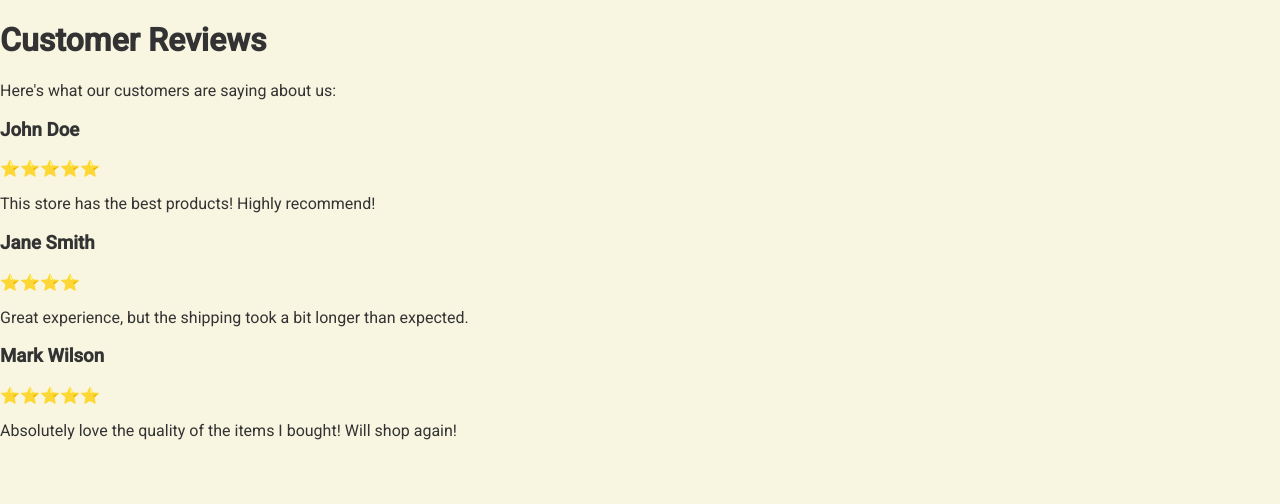
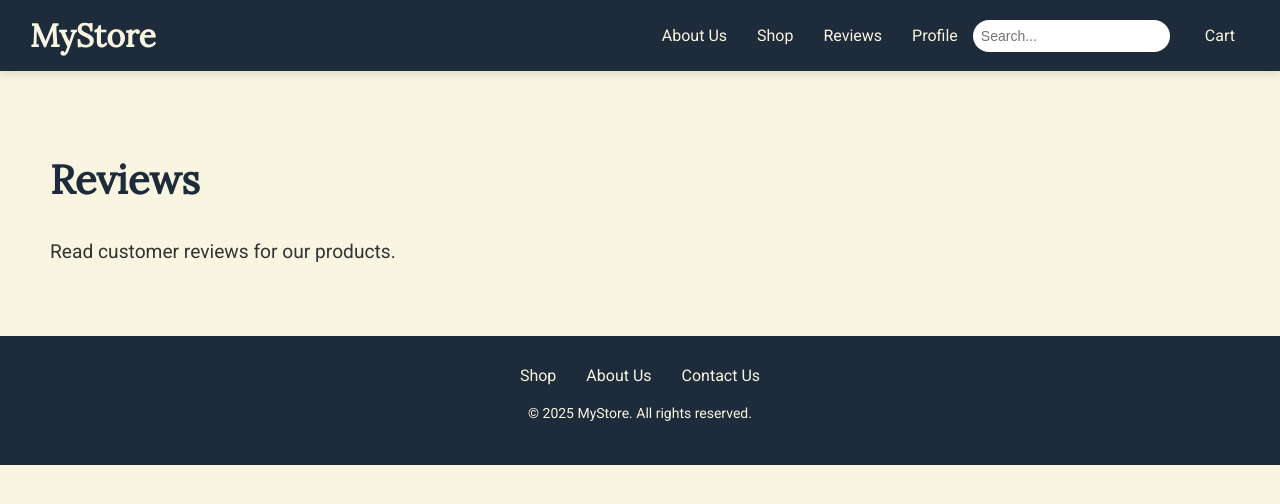
Before and after one commit to nougat-rey/gardenway_frontend, a React (Create React App) app: page /reviews in a window 1280 px wide. Shown: the top 504 px of the page. Built offline with nearby package versions, Linux system fonts and the light colour scheme.

Commit message:
Implement Layout so all pages will have header and footer + adjust flexbox and grid so that footer stays at the bottom of the page

```diff
--- a/src/App.js
+++ b/src/App.js
@@ -1,25 +1,30 @@
 // src/App.js
 import React from 'react';
 import { BrowserRouter as Router, Routes, Route } from 'react-router-dom';
+
+// Import pages/components
 import LandingPage from './components/LandingPage';
 import AboutUs from './components/AboutUs';
-import Shop from './components/Shop';
-import Reviews from './components/Reviews';
-import Profile from './components/Profile';
 import Cart from './components/Cart';
 import ContactUs from './components/ContactUs';
+import Shop from './components/Shop';
+import Profile from './components/Profile';
+import Reviews from './components/Reviews';
+
+// Layout will be used to wrap the pages with header and footer
+import Layout from './components/Layout';
 
 const App = () => {
   return (
     <Router>
       <Routes>
         <Route path="/" element={<LandingPage />} />
-        <Route path="/about" element={<AboutUs />} />
-        <Route path="/shop" element={<Shop />} />
-        <Route path="/contact" element={<ContactUs />} />
-        <Route path="/reviews" element={<Reviews />} />
-        <Route path="/profile" element={<Profile />} />
-        <Route path="/cart" element={<Cart />} />
+        <Route path="/about" element={<Layout><AboutUs /></Layout>} />
+        <Route path="/contact" element={<Layout><ContactUs /></Layout>} />
+        <Route path="/shop" element={<Layout><Shop /></Layout>} />
+        <Route path="/cart" element={<Layout><Cart /></Layout>} />
+        <Route path="/profile" element={<Layout><Profile /></Layout>} />
+        <Route path="/reviews" element={<Layout><Reviews /></Layout>} />
       </Routes>
     </Router>
   );
--- a/src/components/AboutUs.js
+++ b/src/components/AboutUs.js
@@ -4,8 +4,8 @@ import React from 'react';
 const AboutUs = () => {
   return (
     <div>
-      <h1>About Us</h1>
-      <p>We are a fictional store that sells amazing products!</p>
+      <h2>About Us</h2>
+      <p>Welcome to our about page. Here's some information about our company.</p>
     </div>
   );
 };
--- a/src/components/Cart.js
+++ b/src/components/Cart.js
@@ -4,26 +4,8 @@ import React from 'react';
 const Cart = () => {
   return (
     <div>
-      <h1>Your Cart</h1>
-      <p>Here are the items you have added to your cart:</p>
-
-      <div className="cart-item">
-        <h3>Product 1</h3>
-        <p>Quantity: 1</p>
-        <p>Price: $20.00</p>
-      </div>
-
-      <div className="cart-item">
-        <h3>Product 2</h3>
-        <p>Quantity: 2</p>
-        <p>Price: $60.00</p>
-      </div>
-
-      <div className="cart-total">
-        <h2>Total: $80.00</h2>
-      </div>
-
-      <button>Proceed to Checkout</button>
+      <h2>Your Cart</h2>
+      <p>Your shopping cart is empty.</p>
     </div>
   );
 };
--- a/src/components/ContactUs.js
+++ b/src/components/ContactUs.js
@@ -1,11 +1,11 @@
-// src/components/AboutUs.js
+// src/components/ContactUs.js
 import React from 'react';
 
 const ContactUs = () => {
   return (
     <div>
-      <h1>Contact Us</h1>
-      <p>To be added</p>
+      <h2>Contact Us</h2>
+      <p>If you have any questions, feel free to reach out to us via email or phone.</p>
     </div>
   );
 };
--- a/src/components/LandingPage.css
+++ b/src/components/LandingPage.css
@@ -1,67 +1,7 @@
-/* Default body font */
-body {
-    font-family: 'Roboto', sans-serif;  /* Body font */
-    background-color: #f8f5e1;  /* Light beige background */
-    margin: 0;
-    padding: 0;
-    color: #333;  /* Dark text for readability */
-  }
+/* LandingPage.css */
 
-  /* Header styles */
-  .header {
-    display: flex;
-    justify-content: space-between;
-    align-items: center;
-    background-color: #1d2b3a;
-    padding: 15px 30px;
-    color: white;
-    position: sticky;
-    top: 0;
-    z-index: 1000;
-    box-shadow: 0 4px 8px rgba(0, 0, 0, 0.1);
-  }
-
-  /* Header Logo and Navigation */
-  .header .logo h1 {
-    margin: 0;
-    font-family: 'Lora', serif;  /* Logo font */
-    font-size: 2rem;
-    color: #f8f5e1;
-  }
-
-  .header .nav {
-    display: flex;
-    align-items: center;
-  }
-
-  .header .nav a {
-    color: #f8f5e1;
-    text-decoration: none;
-    margin: 0 15px;
-    font-family: 'Roboto', sans-serif;  /* Ensuring the same font family */
-    font-weight: 400;  /* Unbolded links */
-    font-size: 16px;
-    transition: color 0.3s ease;
-  }
-
-  .header .nav a:hover {
-    text-decoration: underline;
-    color: #A0B99D;  /* Soft Sage Green */
-  }
-
-  .header .search-bar input {
-    padding: 8px;
-    margin-right: 20px;
-    border: none;
-    border-radius: 25px;
-    font-size: 14px;
-    background-color: #fff;
-    color: #333;
-    transition: all 0.3s ease;
-  }
-
-  /* Main content styles */
-  main {
+/* Main content styles */
+main {
     display: grid;
     grid-template-columns: repeat(auto-fit, minmax(300px, 1fr));  /* Responsive grid */
     gap: 20px;
@@ -98,65 +38,16 @@ body {
     margin-top: 15px;
   }
 
-  /* Responsive design adjustments */
-  @media (max-width: 768px) {
-    .header {
-      flex-direction: column;
-      text-align: center;
-    }
-
-    .header .nav {
-      margin-top: 15px;
-    }
-
-    main {
-      grid-template-columns: 1fr;  /* Single column on smaller screens */
-    }
-  }
-
-  /* Footer Styles */
-  footer {
-    background-color: #1d2b3a;  /* Dark blue for footer */
-    color: #f8f5e1;  /* Light text for footer */
-    padding: 30px 0;
-    text-align: center;
-  }
-
-  footer nav {
-    margin-bottom: 20px;
-  }
-
-  footer nav a {
-    color: #f8f5e1;  /* Light color for links */
-    text-decoration: none;
-    margin: 0 15px;
-    font-family: 'Roboto', sans-serif;  /* Ensure matching font family */
-    font-weight: 400;  /* Unbolded links */
-    font-size: 16px;  /* Same font size as header links */
-  }
-
-  footer nav a:hover {
-    text-decoration: underline;
-    color: #A0B99D;  /* Soft Sage Green on hover */
-  }
-
-  footer p {
-    font-size: 14px;
-    color: #f8f5e1;
-  }
-
-  /* Hover Effects for Buttons and Links */
-  .header .nav a {
-    transition: color 0.3s ease, transform 0.3s ease;
-  }
-
-  .header .nav a:hover {
-    color: #A0B99D;
-    transform: translateY(-3px);  /* Smooth hover lift effect */
-  }
-
+  /* Hover Effects for Cards */
   .card:hover {
     transform: scale(1.05);  /* Slight zoom effect on card hover */
     box-shadow: 0 8px 20px rgba(0, 0, 0, 0.2);
     transition: transform 0.3s ease, box-shadow 0.3s ease;
   }
+
+  /* Responsive design adjustments for main content */
+  @media (max-width: 768px) {
+    main {
+      grid-template-columns: 1fr;  /* Single column on smaller screens */
+    }
+  }
--- /dev/null
+++ b/src/components/Layout.css
@@ -0,0 +1,131 @@
+/* Layout.css */
+
+/* Ensure the body or wrapper is a flex container */
+body {
+    font-family: 'Roboto', sans-serif;
+    background-color: #f8f5e1;
+    margin: 0;
+    padding: 0;
+    color: #333;
+    display: flex;
+    flex-direction: column;  /* Stack header, main, and footer vertically */
+    height: 100vh;  /* Full viewport height */
+  }
+
+  /* This will ensure the content area (header + main) takes up the available space */
+  .landing-page {
+    display: flex;
+    flex-direction: column;  /* Stack the children vertically */
+    flex-grow: 1;  /* This ensures the content area takes the available space */
+  }
+
+  /* Header styles */
+  .header {
+    display: flex;
+    justify-content: space-between;
+    align-items: center;
+    background-color: #1d2b3a;
+    padding: 15px 30px;
+    color: white;
+    position: sticky;
+    top: 0;
+    z-index: 1000;
+    box-shadow: 0 4px 8px rgba(0, 0, 0, 0.1);
+  }
+
+  /* Header Logo and Navigation */
+  .header .logo h1 {
+    margin: 0;
+    font-family: 'Lora', serif;  /* Logo font */
+    font-size: 2rem;
+    color: #f8f5e1;
+  }
+
+  .header .nav {
+    display: flex;
+    align-items: center;
+  }
+
+  .header .nav a {
+    color: #f8f5e1;
+    text-decoration: none;
+    margin: 0 15px;
+    font-family: 'Roboto', sans-serif;
+    font-weight: 400;  /* Unbolded links */
+    font-size: 16px;
+    transition: color 0.3s ease;
+  }
+
+  .header .nav a:hover {
+    text-decoration: underline;
+    color: #A0B99D;  /* Soft Sage Green */
+  }
+
+  .header .search-bar input {
+    padding: 8px;
+    margin-right: 20px;
+    border: none;
+    border-radius: 25px;
+    font-size: 14px;
+    background-color: #fff;
+    color: #333;
+    transition: all 0.3s ease;
+  }
+
+  /* Main content styles */
+  main {
+    display: grid;
+    grid-template-columns: repeat(auto-fit, minmax(300px, 1fr));  /* Responsive grid */
+    gap: 20px;
+    padding: 50px;
+    background-color: #f8f5e1;
+    flex-grow: 1;  /* This allows the main section to take up available space */
+  }
+
+  /* Footer Styles */
+  footer {
+    background-color: #1d2b3a;  /* Dark blue for footer */
+    color: #f8f5e1;  /* Light text for footer */
+    padding: 30px 0;
+    text-align: center;
+    margin-top: auto;  /* Push footer to the bottom of the page */
+  }
+
+  footer nav {
+    margin-bottom: 20px;
+  }
+
+  footer nav a {
+    color: #f8f5e1;
+    text-decoration: none;
+    margin: 0 15px;
+    font-family: 'Roboto', sans-serif;
+    font-weight: 400;
+    font-size: 16px;
+  }
+
+  footer nav a:hover {
+    text-decoration: underline;
+    color: #A0B99D;  /* Soft Sage Green */
+  }
+
+  footer p {
+    font-size: 14px;
+    color: #f8f5e1;
+  }
+
+  /* Responsive design adjustments for header */
+  @media (max-width: 768px) {
+    .header {
+      flex-direction: column;
+      text-align: center;
+    }
+
+    .header .nav {
+      margin-top: 15px;
+    }
+
+    main {
+      grid-template-columns: 1fr;  /* Single column on smaller screens */
+    }
+  }
--- /dev/null
+++ b/src/components/Layout.js
@@ -0,0 +1,43 @@
+// src/components/Layout.js
+import React from 'react';
+import { Link } from 'react-router-dom';
+import './Layout.css';  // Add styles for the layout
+
+const Layout = ({ children }) => {
+  return (
+    <div className="layout">
+      <header className="header">
+        <div className="logo">
+          <h1>MyStore</h1>
+        </div>
+        <nav className="nav">
+          <Link to="/about">About Us</Link>
+          <Link to="/shop">Shop</Link>
+          <Link to="/reviews">Reviews</Link>
+          <Link to="/profile">Profile</Link>
+          <div className="search-bar">
+            <input type="text" placeholder="Search..." />
+          </div>
+          <Link to="/cart">Cart</Link>
+        </nav>
+      </header>
+
+      {/* Main Content */}
+      <main>
+        {children}  {/* This is where page-specific content will go */}
+      </main>
+
+      {/* Footer */}
+      <footer>
+        <nav>
+          <Link to="/shop">Shop</Link>
+          <Link to="/about">About Us</Link>
+          <Link to="/contact">Contact Us</Link>
+        </nav>
+        <p>© 2025 MyStore. All rights reserved.</p>
+      </footer>
+    </div>
+  );
+};
+
+export default Layout;
--- a/src/components/Profile.js
+++ b/src/components/Profile.js
@@ -4,14 +4,8 @@ import React from 'react';
 const Profile = () => {
   return (
     <div>
-      <h1>My Profile</h1>
+      <h2>Profile</h2>
       <p>Welcome to your profile page!</p>
-
-      <div className="profile-info">
-        <h2>Username: johndoe</h2>
-        <p>Email: johndoe@example.com</p>
-        <p>Joined: January 2022</p>
-      </div>
     </div>
   );
 };
--- a/src/components/Reviews.js
+++ b/src/components/Reviews.js
@@ -4,26 +4,8 @@ import React from 'react';
 const Reviews = () => {
   return (
     <div>
-      <h1>Customer Reviews</h1>
-      <p>Here's what our customers are saying about us:</p>
-
-      <div className="review">
-        <h3>John Doe</h3>
-        <p>⭐⭐⭐⭐⭐</p>
-        <p>This store has the best products! Highly recommend!</p>
-      </div>
-
-      <div className="review">
-        <h3>Jane Smith</h3>
-        <p>⭐⭐⭐⭐</p>
-        <p>Great experience, but the shipping took a bit longer than expected.</p>
-      </div>
-
-      <div className="review">
-        <h3>Mark Wilson</h3>
-        <p>⭐⭐⭐⭐⭐</p>
-        <p>Absolutely love the quality of the items I bought! Will shop again!</p>
-      </div>
+      <h2>Reviews</h2>
+      <p>Read customer reviews for our products.</p>
     </div>
   );
 };
--- a/src/components/Shop.js
+++ b/src/components/Shop.js
@@ -4,23 +4,8 @@ import React from 'react';
 const Shop = () => {
   return (
     <div>
-      <h1>Shop</h1>
-      <p>Browse through our amazing products below:</p>
-
-      <div className="product-list">
-        <div className="product-item">
-          <h2>Product 1</h2>
-          <p>$20.00</p>
-        </div>
-        <div className="product-item">
-          <h2>Product 2</h2>
-          <p>$30.00</p>
-        </div>
-        <div className="product-item">
-          <h2>Product 3</h2>
-          <p>$40.00</p>
-        </div>
-      </div>
+      <h2>Shop</h2>
+      <p>Explore our amazing collection of plants and gardening products.</p>
     </div>
   );
 };
```
Also changed, not shown: src/components/LandingPage.js (+3 -30 lines).
